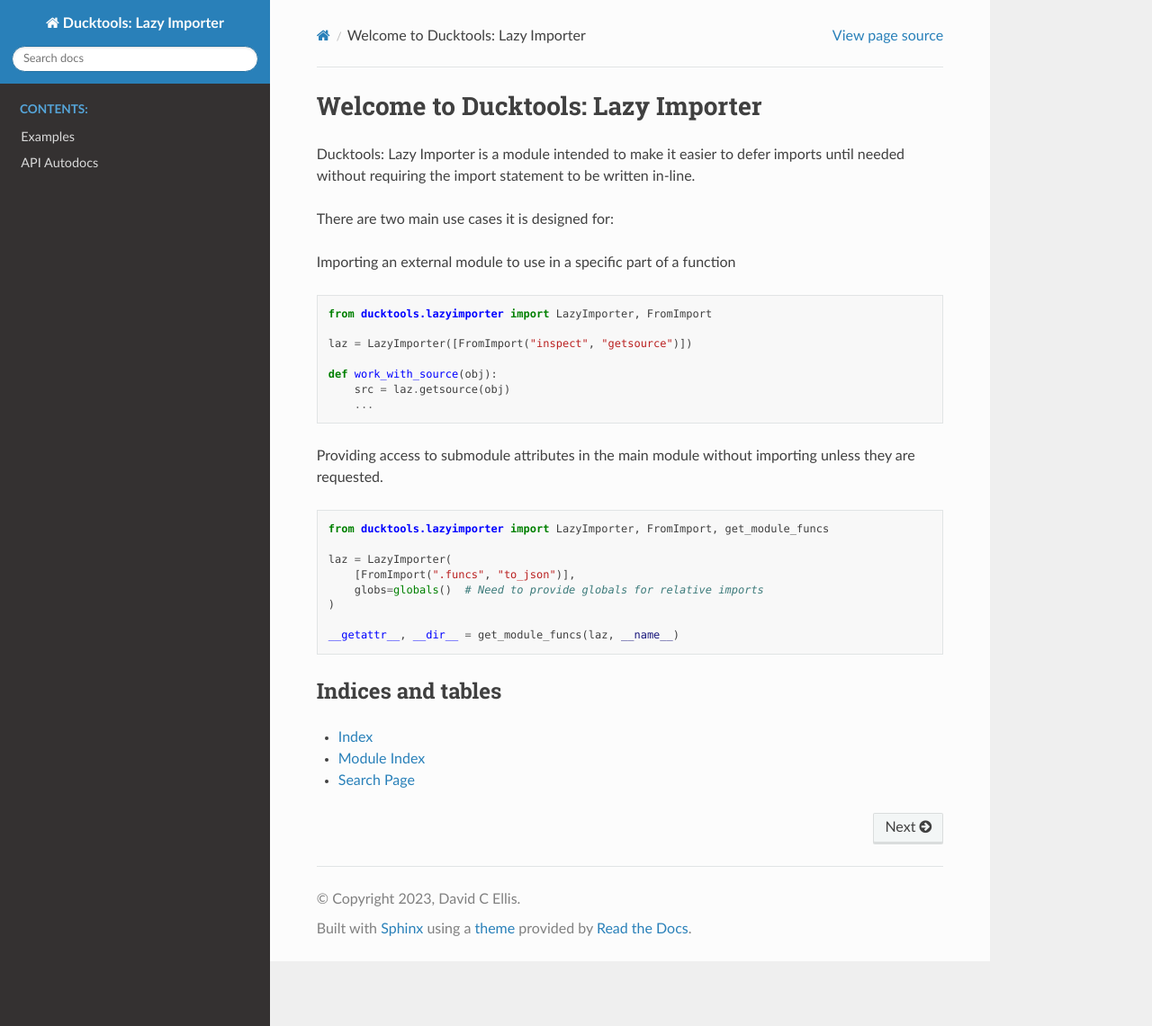
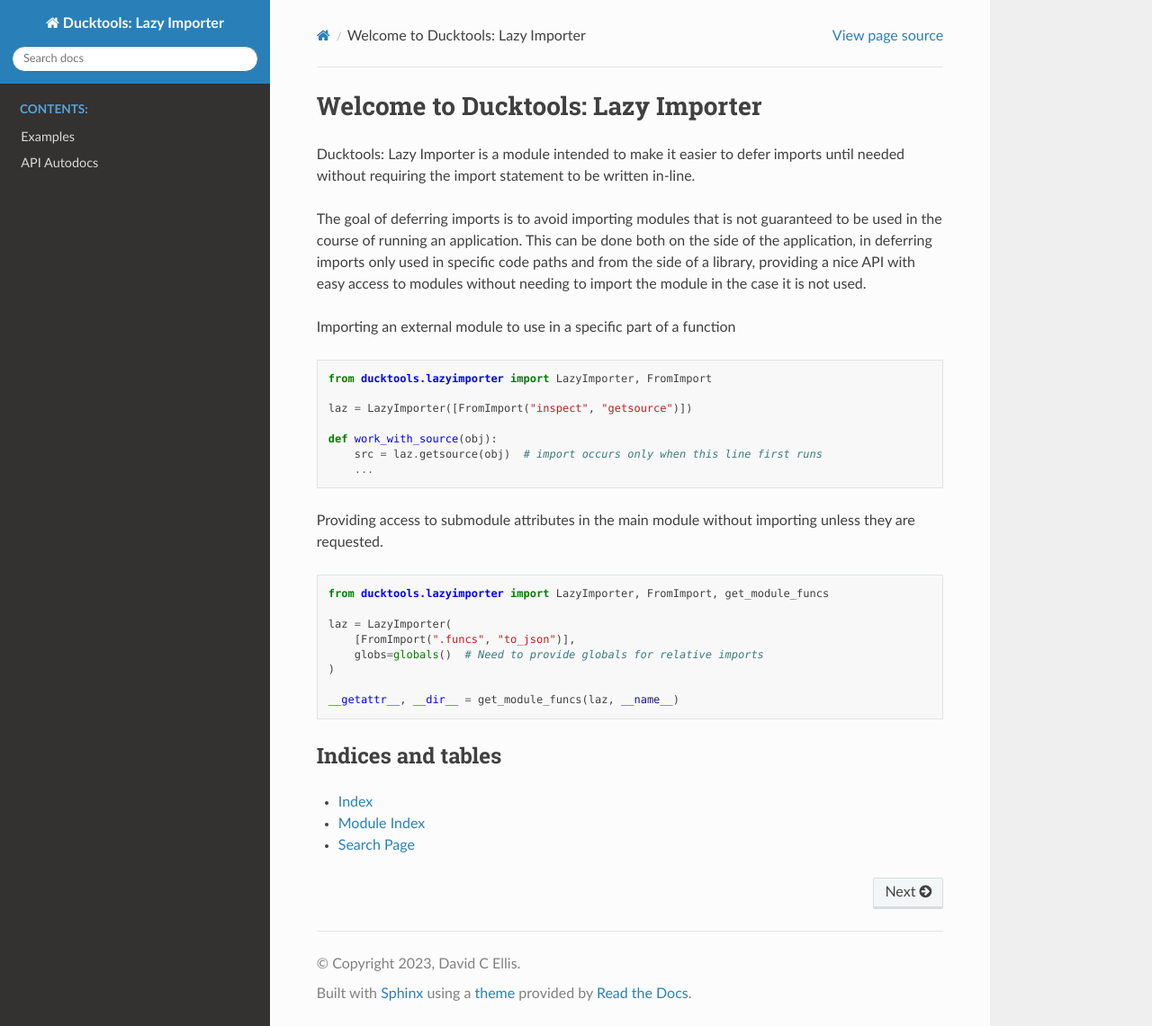
Before and after one commit to DavidCEllis/ducktools-lazyimporter, a Sphinx documentation site: the page built from docs/index.md, in a window 1280 px wide and 1141 px high. Shown: the whole window at 90% size. Built offline with Sphinx 7.4.7 and the Read the Docs theme 2.0.0, drawn with Linux system fonts in a browser that asks for light colours; the version number could not be read and is left out.

Commit message:
Add some additional text about the goals of the module.

````diff
--- a/docs/index.md
+++ b/docs/index.md
@@ -14,7 +14,12 @@
 imports until needed without requiring the import statement to be written
 in-line.
 
-There are two main use cases it is designed for:
+The goal of deferring imports is to avoid importing modules that is not guaranteed
+to be used in the course of running an application.
+This can be done both on the side of the application, in deferring imports
+only used in specific code paths and from the side of a library, providing
+a nice API with easy access to modules without needing to import the module
+in the case it is not used.
 
 Importing an external module to use in a specific part of a function
 
@@ -24,7 +29,7 @@
 laz = LazyImporter([FromImport("inspect", "getsource")])
 
 def work_with_source(obj):
-    src = laz.getsource(obj)
+    src = laz.getsource(obj)  # import occurs only when this line first runs
     ...
 ```
 
````
